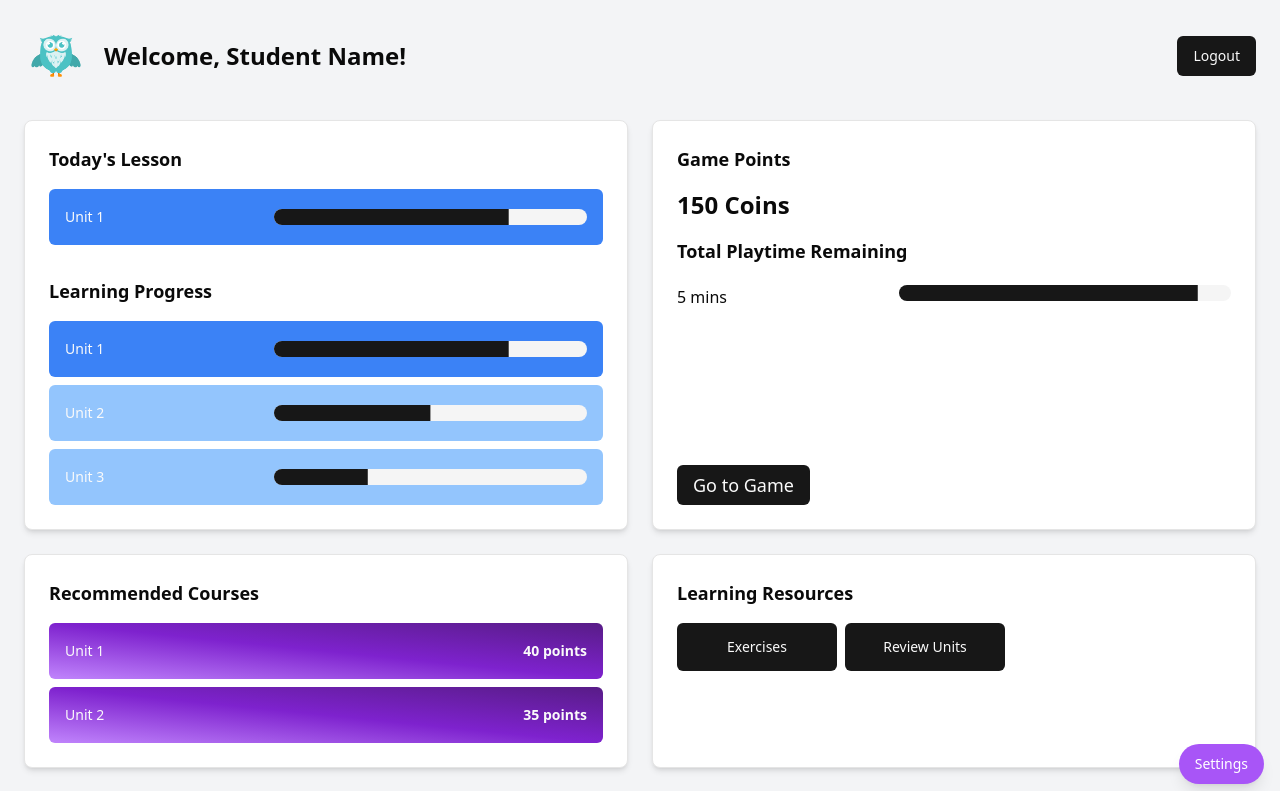
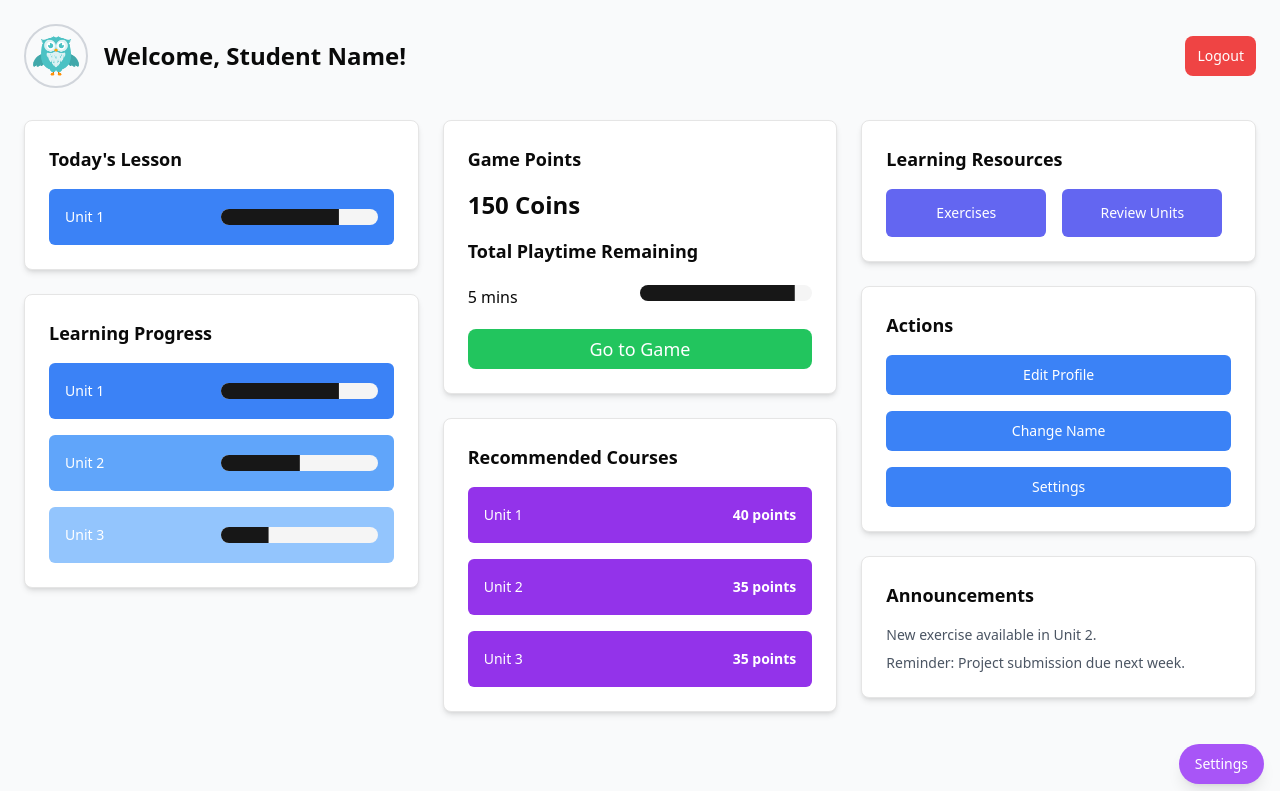
Before and after one commit to khush2003/tara, a React (Vite) app in the folder frontend/student_portal/: page /dashboard in a window 1280 px wide. Shown: the top 791 px of the page. Built offline with nearby package versions, Linux system fonts and the light colour scheme.

Commit message:
RT_Update_dashboard

```diff
--- a/frontend/student_portal/src/pages/dashboard.tsx
+++ b/frontend/student_portal/src/pages/dashboard.tsx
@@ -24,58 +24,79 @@ const DashboardPage: React.FC = () => {
   };
 
   return (
-    <div className="w-full min-h-screen p-6 bg-gray-100 relative">
+    <div className="w-full min-h-screen p-6 bg-gray-50 relative">
       {/* Header */}
       <div className="flex items-center justify-between mb-8">
         <div className="flex items-center space-x-4">
           <img
             src={owl}
             alt="Profile"
-            className="w-16 h-16 rounded-full"
+            className="w-16 h-16 rounded-full border-2 border-gray-300"
           />
           <h1 className="text-2xl font-bold">Welcome, Student Name!</h1> {/* Replace with dynamic name */}
         </div>
-        <Button className="text-sm" onClick={handleLogoutClick}>Logout</Button>
+        <Button className="text-sm p-3 bg-red-500 text-white rounded-lg" onClick={handleLogoutClick}>
+          Logout
+        </Button>
       </div>
 
-      {/* Main Content */}
-      <div className="grid grid-cols-1 md:grid-cols-2 gap-6">
-        {/* Progress Overview */}
+      {/* Main Grid Content */}
+      <div className="grid grid-cols-1 lg:grid-cols-3 gap-6">
+        {/* Column 1 */}
+        <div className="space-y-6">
+          {/* Today's Lesson */}
           <Card className="p-6 shadow-md rounded-lg bg-white">
             <h2 className="text-lg font-semibold mb-4">Today's Lesson</h2>
             <ul className="space-y-2">
               <li className="flex justify-between">
-              <Button className="w-[100%] py-7 bg-blue-500 justify-between" onClick={() => navigate("/learning")}>
+                <Button
+                  className="w-[100%] py-7 bg-blue-500 text-white justify-between"
+                  onClick={() => navigate('/learning')}
+                >
                   <span>Unit 1</span>
-                <Progress value={75} className="w-[60%]">75% Complete</Progress>
-              </Button>
-            </li>
-          </ul>
-
-          <div className="pt-8" />
-          <h2 className="text-lg font-semibold mb-4">Learning Progress</h2>
-          <ul className="space-y-2">
-            <li className="flex justify-between">
-              <Button className="w-[100%] py-7 bg-blue-500 justify-between" onClick={() => navigate("/learning")}>
-                <span>Unit 1</span>
-                <Progress value={75} className="w-[60%]">75% Complete</Progress>
-              </Button>
-            </li>
-            <li className="flex justify-between">
-              <Button className="w-[100%] py-7 bg-blue-300 justify-between" onClick={() => navigate("/learning")}>
-                <span>Unit 2</span>
-                <Progress value={50} className="w-[60%]">50% Complete</Progress>
-              </Button>
-            </li>
-            <li className="flex justify-between">
-              <Button className="w-[100%] py-7 bg-blue-300 justify-between" onClick={() => navigate("/learning")}>
-                <span>Unit 3</span>
-                <Progress value={30} className="w-[60%]">30% Complete</Progress>
+                  <Progress value={75} className="w-[50%]" />
                 </Button>
               </li>
             </ul>
           </Card>
 
+          {/* Learning Progress */}
+          <Card className="p-6 shadow-md rounded-lg bg-white">
+            <h2 className="text-lg font-semibold mb-4">Learning Progress</h2>
+            <ul className="space-y-4">
+              <li className="flex justify-between">
+                <Button
+                  className="w-[100%] py-7 bg-blue-500 justify-between text-white"
+                  onClick={() => navigate('/learning')}
+                >
+                  <span>Unit 1</span>
+                  <Progress value={75} className="w-[50%]" />
+                </Button>
+              </li>
+              <li className="flex justify-between">
+                <Button
+                  className="w-[100%] py-7 bg-blue-400 justify-between text-white"
+                  onClick={() => navigate('/learning')}
+                >
+                  <span>Unit 2</span>
+                  <Progress value={50} className="w-[50%]" />
+                </Button>
+              </li>
+              <li className="flex justify-between">
+                <Button
+                  className="w-[100%] py-7 bg-blue-300 justify-between text-white"
+                  onClick={() => navigate('/learning')}
+                >
+                  <span>Unit 3</span>
+                  <Progress value={30} className="w-[50%]" />
+                </Button>
+              </li>
+            </ul>
+          </Card>
+        </div>
+
+        {/* Column 2 */}
+        <div className="space-y-6">
           {/* Points Tracker */}
           <Card className="p-6 shadow-md rounded-lg bg-white flex flex-col justify-between items-start">
             <div className="flex flex-col w-full space-y-4">
@@ -84,37 +105,57 @@ const DashboardPage: React.FC = () => {
               <h2 className="text-lg font-semibold mb-4">Total Playtime Remaining</h2>
               <div className="w-full py-1 flex justify-between">
                 <span>5 mins</span>
-              <Progress value={90} className="w-[60%]">30% Complete</Progress>
+                <Progress value={90} className="w-[50%]" />
               </div>
             </div>
-          <Button className="text-lg p-4">Go to Game</Button>
+            <Button className="w-full text-lg py-3 bg-green-500 text-white rounded-lg mt-4" onClick={() => navigate('/gameintro')}>
+              Go to Game
+            </Button>
           </Card>
 
           {/* Recommended Courses */}
           <Card className="p-6 shadow-md rounded-lg bg-white">
             <h2 className="text-lg font-semibold mb-4">Recommended Courses</h2>
-          <ul className="space-y-2">
+            <ul className="space-y-4">
               <li className="flex justify-between">
-              <Button className="w-[100%] py-7 bg-gradient-to-tr from-purple-400 via-purple-700 to-purple-900 justify-between">
+                <Button
+                  className="w-[100%] py-7 bg-purple-600 text-white justify-between"
+                  onClick={() => navigate('/learning')}
+                >
                   <span>Unit 1</span>
-                <p className="text-md"><b>40 points</b></p>
+                  <p className="text-md font-bold">40 points</p>
                 </Button>
               </li>
               <li className="flex justify-between">
-              <Button className="w-[100%] py-7 bg-gradient-to-tr from-purple-400 via-purple-700 to-purple-900 justify-between">
+                <Button
+                  className="w-[100%] py-7 bg-purple-600 text-white justify-between"
+                  onClick={() => navigate('/learning')}
+                >
                   <span>Unit 2</span>
-                <p className="text-md"><b>35 points</b></p>
+                  <p className="text-md font-bold">35 points</p>
+                </Button>
+              </li>
+              <li className="flex justify-between">
+                <Button
+                  className="w-[100%] py-7 bg-purple-600 text-white justify-between"
+                  onClick={() => navigate('/learning')}
+                >
+                  <span>Unit 3</span>
+                  <p className="text-md font-bold">35 points</p>
                 </Button>
               </li>
             </ul>
           </Card>
+        </div>
 
+        {/* Column 3 */}
+        <div className="space-y-6">
           {/* Learning Resources */}
           <Card className="p-6 shadow-md rounded-lg bg-white">
             <h2 className="text-lg font-semibold mb-4">Learning Resources</h2>
-          <div className="flex flex-wrap space-x-2">
-            <Button className="w-40 h-12">Exercises</Button>
-            <Button className="w-40 h-12">Review Units</Button>
+            <div className="flex flex-wrap gap-4">
+              <Button className="w-40 h-12 bg-indigo-500 text-white">Exercises</Button>
+              <Button className="w-40 h-12 bg-indigo-500 text-white">Review Units</Button>
             </div>
           </Card>
 
@@ -122,9 +163,9 @@ const DashboardPage: React.FC = () => {
           <Card className="p-6 shadow-md rounded-lg bg-white">
             <h2 className="text-lg font-semibold mb-4">Actions</h2>
             <div className="flex flex-col space-y-4">
-            <Button>Edit Profile</Button>
-            <Button>Change Name</Button>
-            <Button>Settings</Button>
+              <Button className="bg-blue-500 text-white py-2">Edit Profile</Button>
+              <Button className="bg-blue-500 text-white py-2">Change Name</Button>
+              <Button className="bg-blue-500 text-white py-2">Settings</Button>
             </div>
           </Card>
 
@@ -132,15 +173,16 @@ const DashboardPage: React.FC = () => {
           <Card className="p-6 shadow-md rounded-lg bg-white">
             <h2 className="text-lg font-semibold mb-4">Announcements</h2>
             <ul className="space-y-2">
-            <li className="text-sm">New exercise available in Unit 2.</li>
-            <li className="text-sm">Reminder: Project submission due next week.</li>
+              <li className="text-sm text-gray-600">New exercise available in Unit 2.</li>
+              <li className="text-sm text-gray-600">Reminder: Project submission due next week.</li>
             </ul>
           </Card>
+        </div>
       </div>
 
       {/* Floating "Settings" Button */}
       <Button
-        onClick={() => navigate("/settings")}
+        onClick={() => navigate('/settings')}
         className="fixed bottom-4 right-4 p-4 rounded-full bg-purple-500 text-white shadow-lg hover:bg-purple-600"
       >
         Settings
```
Lines whose indentation alone changed are shown as unchanged.
